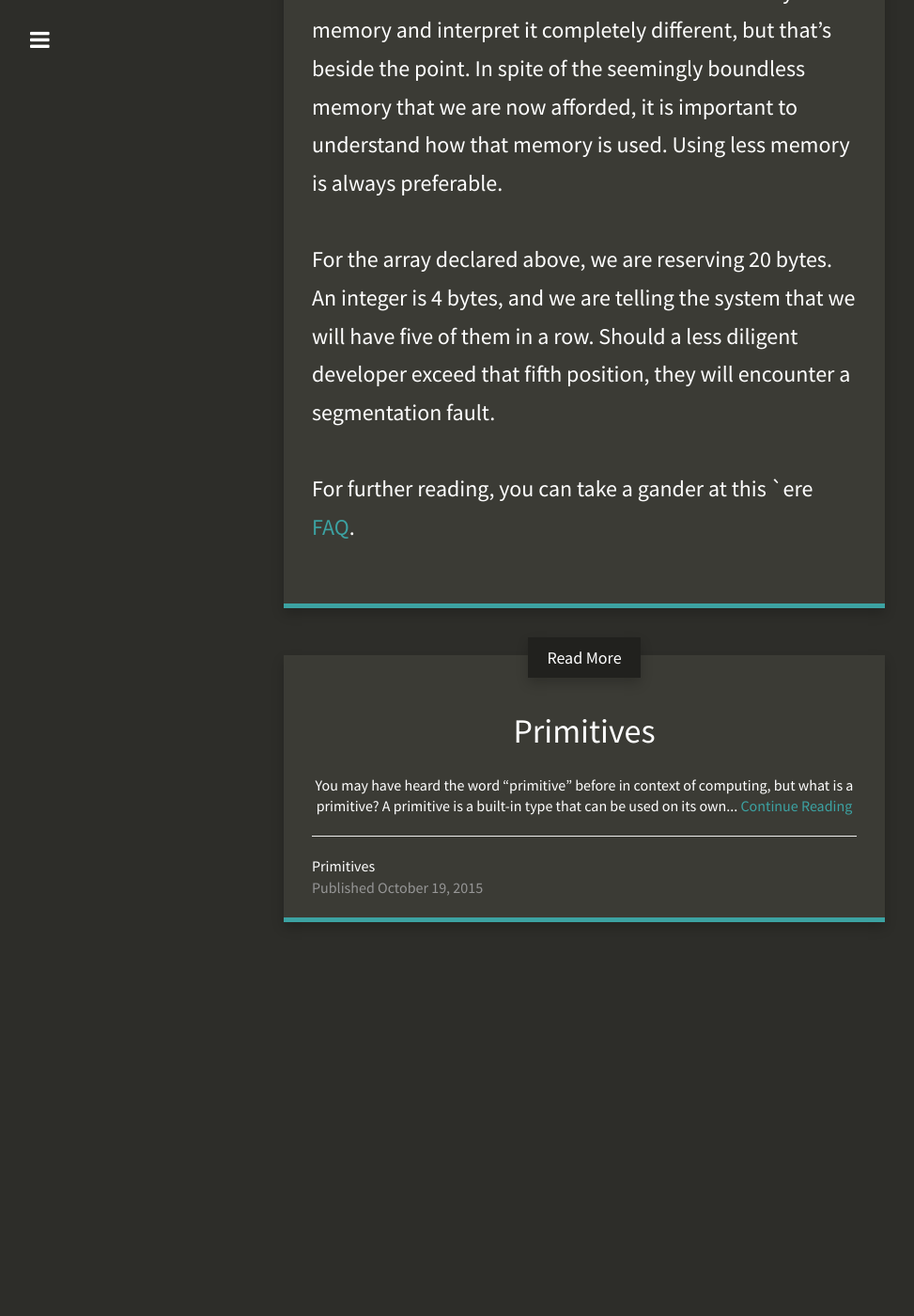
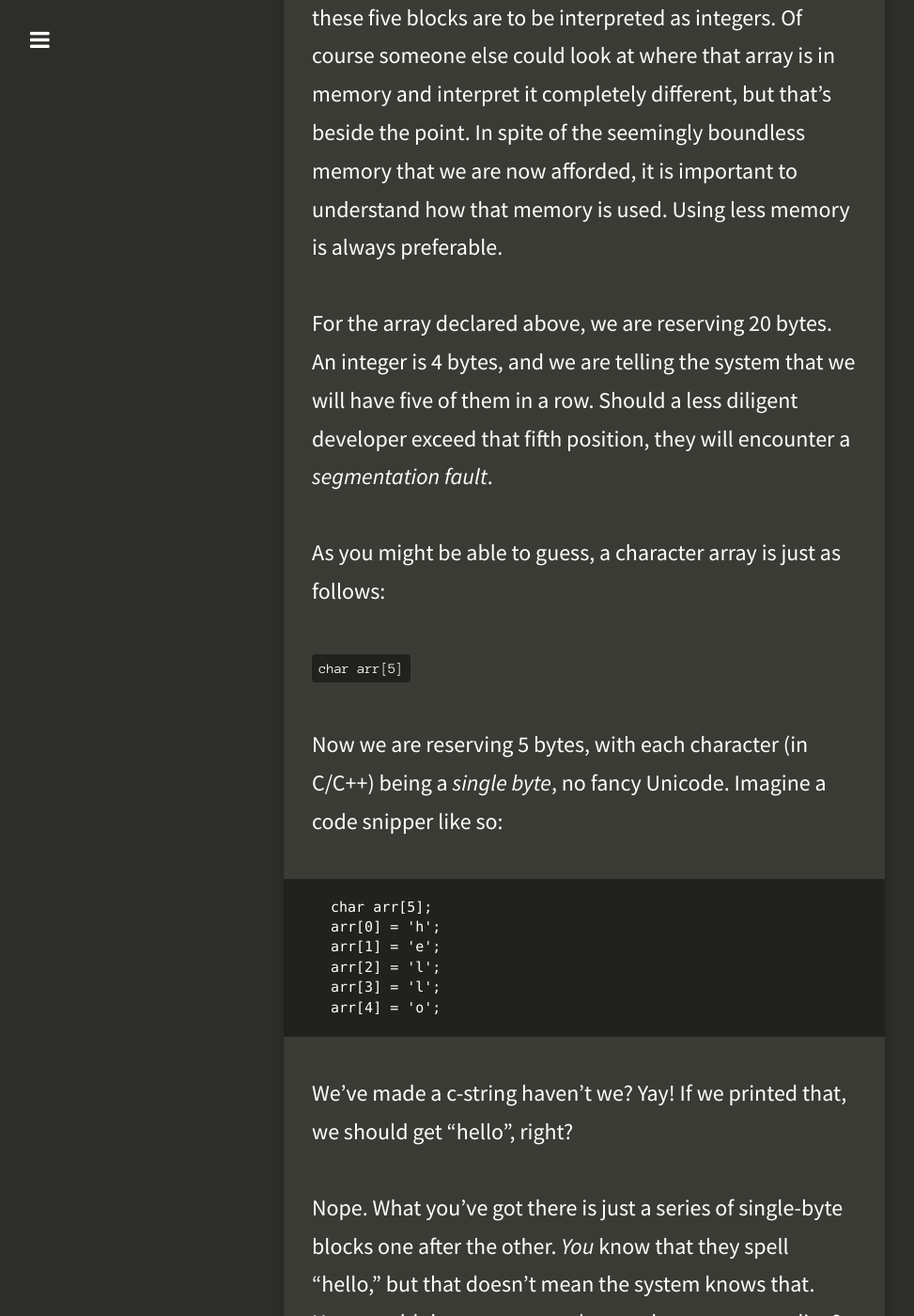
Before and after one commit to esquireatlarge/esquireatlarge.github.io, a Jekyll site: the page built from _posts/2015-12-14-character_arrays.md, in a window 1280 px wide and 1400 px high, scrolled down 585 px. Shown: the whole window at 94% size, without its empty margins (18-991 px from the left). Built offline with Jekyll 4.4.1, drawn with Linux system fonts in a browser that asks for light colours; nearby versions of some CDN libraries; Markdown is read by kramdown in place of the engine named in the settings; before the commit the page ends 1607 px from its top, so only the background shows below that; some of the changed text lies outside the part shown.

Commit message:
Update 2015-12-14-character_arrays.md

```diff
--- a/_posts/2015-12-14-character_arrays.md
+++ b/_posts/2015-12-14-character_arrays.md
@@ -11,8 +11,26 @@ Before we look at character arrays, let's first define what an array is.  An arr
 You will claim five memory "blocks" one after the other; these five blocks are to be interpreted as integers.  Of course someone else could look at where that array is in memory and interpret it completely different, but that's beside the point.
 In spite of the seemingly boundless memory that we are now afforded, it is important to understand how that memory is used.  Using less memory is always preferable.
 
-For the array declared above, we are reserving 20 bytes.  An integer is 4 bytes, and we are telling the system that we will have five of them in a row.  Should a less diligent developer exceed that fifth position, they will encounter a segmentation fault.
+For the array declared above, we are reserving 20 bytes.  An integer is 4 bytes, and we are telling the system that we will have five of them in a row.  Should a less diligent developer exceed that fifth position, they will encounter a *segmentation fault*.
 
 
+As you might be able to guess, a character array is just as follows:
+
+`char arr[5]`
+
+Now we are reserving 5 bytes, with each character (in C/C++) being a _single byte_, no fancy Unicode.  Imagine a code snipper like so:
+
+{% highlight c_cpp %}
+char arr[5];
+arr[0] = 'h';
+arr[1] = 'e';
+arr[2] = 'l';
+arr[3] = 'l';
+arr[4] = 'o';
+{% endhighlight %}
+
+We've made a c-string haven't we?  Yay!  If we printed that, we should get "hello", right?
+
+Nope.  What you've got there is just a series of single-byte blocks one after the other.  *You* know that they spell "hello," but that doesn't mean the system knows that.  How would the system even know when to stop reading?
 
 For further reading, you can take a gander at this `ere [FAQ](http://c-faq.com/aryptr/aryptr2.html).
```
Also changed, not shown: other parts of _posts/2015-12-14-character_arrays.md (+1 -1 lines).
